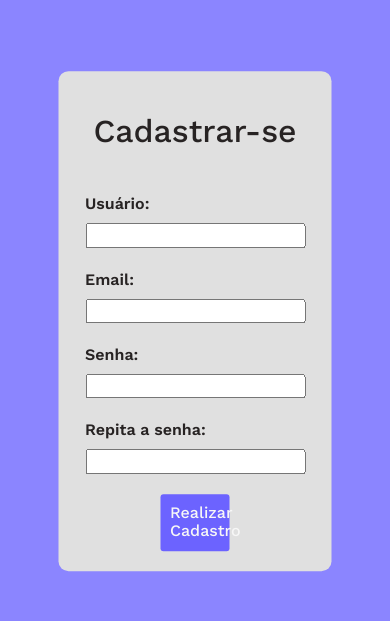
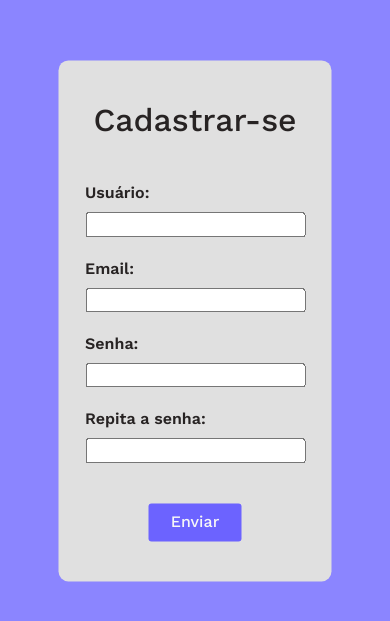
Before and after one commit to JpLoyal/To_Do, a React (Vite) app: page /cadastro in a window 390 px wide. Shown: the part 101-722 px from the top of the page. Built offline with nearby package versions, Linux system fonts and the light colour scheme.

Commit message:
feat: responsividade completa do site

```diff
--- a/src/components/Atrativo/Atrativo.module.css
+++ b/src/components/Atrativo/Atrativo.module.css
@@ -15,3 +15,9 @@
     padding-bottom: 20px;
     font-weight: 300;
 }
+
+@media (max-width: 500px) {
+    .containerAtrativo {
+        margin-top: 30px;
+    }
+  }
--- a/src/components/Bootstrap/Carrossel/Carrossel.jsx
+++ b/src/components/Bootstrap/Carrossel/Carrossel.jsx
@@ -15,7 +15,7 @@ function ControlledCarousel() {
         <div className={styles.imageContainer}>
           <img
               className="d-block w-100"
-              src="public/img/garoto_moreno_pensando.jpg"
+              src="/img/garoto_moreno_pensando.jpg"
               alt="First slide"
           />
         </div>
@@ -28,7 +28,7 @@ function ControlledCarousel() {
         <div className={styles.imageContainer}>
           <img
               className="d-block w-100"
-              src="public/img/mulher_pensando.png"
+              src="/img/mulher_pensando.png"
               alt="Second slide"
           />
         </div>
@@ -41,7 +41,7 @@ function ControlledCarousel() {
         <div className={styles.imageContainer}>
           <img
               className="d-block w-100"
-              src="public/img/pessoa_tentando_lembrar_de_algo.jpg"
+              src="/img/pessoa_tentando_lembrar_de_algo.jpg"
               alt="Third slide"
           />
         </div>
--- a/src/components/FormLoginCadastro/FormLoginCadastro.module.css
+++ b/src/components/FormLoginCadastro/FormLoginCadastro.module.css
@@ -8,6 +8,7 @@
     padding: 20px;
     background-color: var(--cinza);
     width: 50%;
+    max-width: 500px;
     display: flex;
     align-items: center;
     justify-content: center;
@@ -22,7 +23,8 @@
 }
 
 .btnLogin {
-    width: 30%;
+    margin: 20px 0px;
+    width: 40%;
 }
 
 @media (max-width: 600px) {
--- a/src/pages/BasePage/BasePage.module.css
+++ b/src/pages/BasePage/BasePage.module.css
@@ -3,6 +3,7 @@
     flex-direction: column;
     justify-content: center;
     align-items: center;
+    text-align: center;
     margin-top: 16px;
     color: var(--azulClaro);
 }
--- a/src/pages/CadastroPage/CadastroPage.jsx
+++ b/src/pages/CadastroPage/CadastroPage.jsx
@@ -37,7 +37,7 @@ const CadastroPage = () => {
     <div className={styles.mainContainerCadastro}>
       <FormLoginCadastro
         title={'Cadastrar-se'}
-        buttonText={'Realizar Cadastro'}
+        buttonText={'Enviar'}
         isCadastro={true}
         onSubmit={onSubmit}
       />
```
